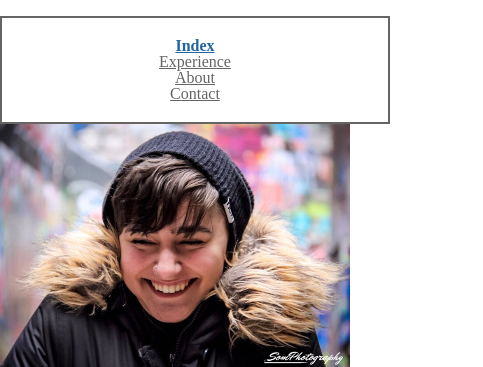
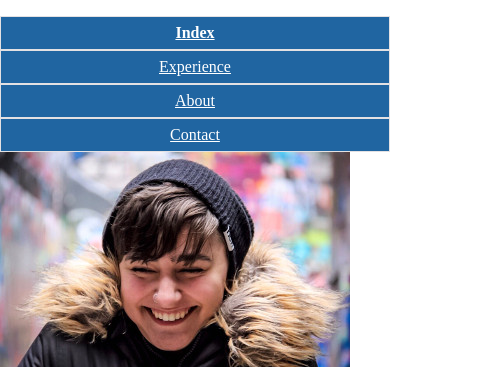
Before and after one commit to kguerrero0607/portfolio-layout, a plain HTML site: page index.html in a window 390 px wide. Shown: the top 367 px of the page, 483 px wide, since content can reach past the window. Drawn offline with Linux system fonts and the light colour scheme.

Commit message:
flex navbar on all pages

```diff
--- a/css/style.css
+++ b/css/style.css
@@ -1,28 +1,22 @@
-
-
 .navbar{
   display: flex;
-  /* flex-direction: column; */
-  border: 2px solid;
-  border-color: #666564;
+  background: #2065a1;
   justify-content: space-around;
-  align-items: center;
-  padding: 20px;
 }
 
-nav a {
-    color:#666564;
+.navbar a{
+  display: block;
+  text-align: center;
+  color: #ffffff;
+  padding: 1em;
 }
 
+/* nav a {
+    color:#666564;
+} */
+
 .current{
-    font-weight: bold;
-    color: #2065a1;
-}
-
-@media only screen and (max-width: 600px){
-  .navbar{
-    flex-direction: column;
-  }
+    font-weight: 900;
 }
 
 /* nav li {
@@ -83,3 +77,25 @@ figcaption{
 .proj-title{
   font-weight: bold;
 }
+
+/* phones */
+@media only screen and (max-width: 600px){
+  .navbar{
+    flex-direction: column;
+    flex-wrap: wrap;
+  }
+
+  .navbar a{
+    text-align: center;
+    padding: 8px;
+    border: 1px solid;
+    border-color: #e3e1e3;
+  }
+
+  .item{
+    max-width: 100%;
+  }
+  .item img{
+    align-self: center;
+  }
+}
--- a/index.html
+++ b/index.html
@@ -3,7 +3,7 @@
 <html lang="en" dir="ltr">
 
 <head>
-    <meta charset="utf-8">
+    <meta charset="utf-8" name="viewport" content="width=device-width, initial-scale=1.0">
     <link rel="stylesheet" href="css/html5reset.css">
     <link rel='stylesheet' href='css/style.css'>
     <title>Index</title>
```
Also changed, not shown: about.html (+2 -2 lines), contact.html (+2 -2 lines), experience.html (+2 -2 lines).
